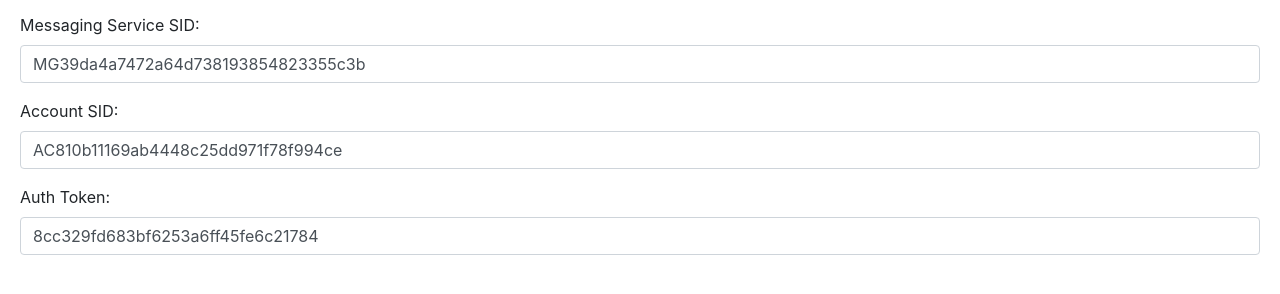
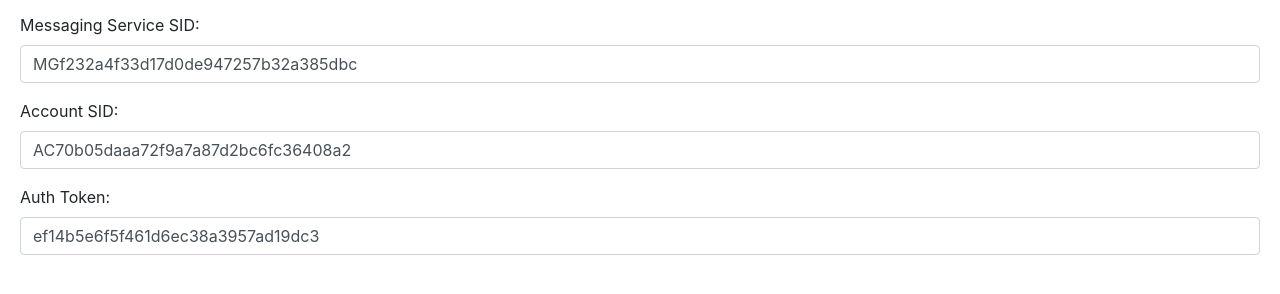
Before and after one commit to DevKaranJain/twilio_custom_activity, a website: page public/index.html in a window 1280 px wide. Shown: the part 220-514 px from the top of the page. Drawn offline with nearby package versions, Linux system fonts and the light colour scheme.

Commit message:
Update index.html

```diff
--- a/public/index.html
+++ b/public/index.html
@@ -45,15 +45,15 @@
     </div>
     <div class="form-group">
         <div><label for="messagingService">Messaging Service SID:</label></div>
-        <input class="form-control" id="messagingService" type="text" name="messagingService" value="MG39da4a7472a64d738193854823355c3b">
+        <input class="form-control" id="messagingService" type="text" name="messagingService" value="MGf232a4f33d17d0de947257b32a385dbc">
     </div>
     <div class="form-group">
         <div><label for="accountSID">Account SID:</label></div>
-        <input class="form-control" id="accountSid" type="text" name="accountSID" value="AC810b11169ab4448c25dd971f78f994ce">
+        <input class="form-control" id="accountSid" type="text" name="accountSID" value="AC70b05daaa72f9a7a87d2bc6fc36408a2">
     </div>
     <div class="form-group">
         <div><label for="authToken">Auth Token:</label></div>
-        <input class="form-control" id="authToken" type="text" name="authToken" value="8cc329fd683bf6253a6ff45fe6c21784">
+        <input class="form-control" id="authToken" type="text" name="authToken" value="ef14b5e6f5f461d6ec38a3957ad19dc3">
     </div>
 
 </div>
```
